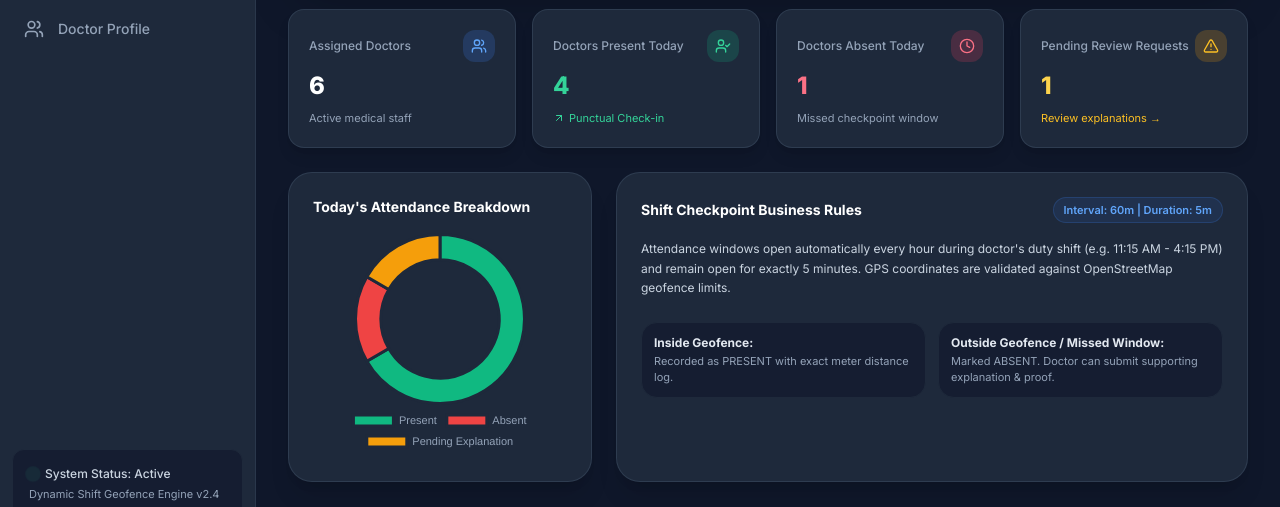
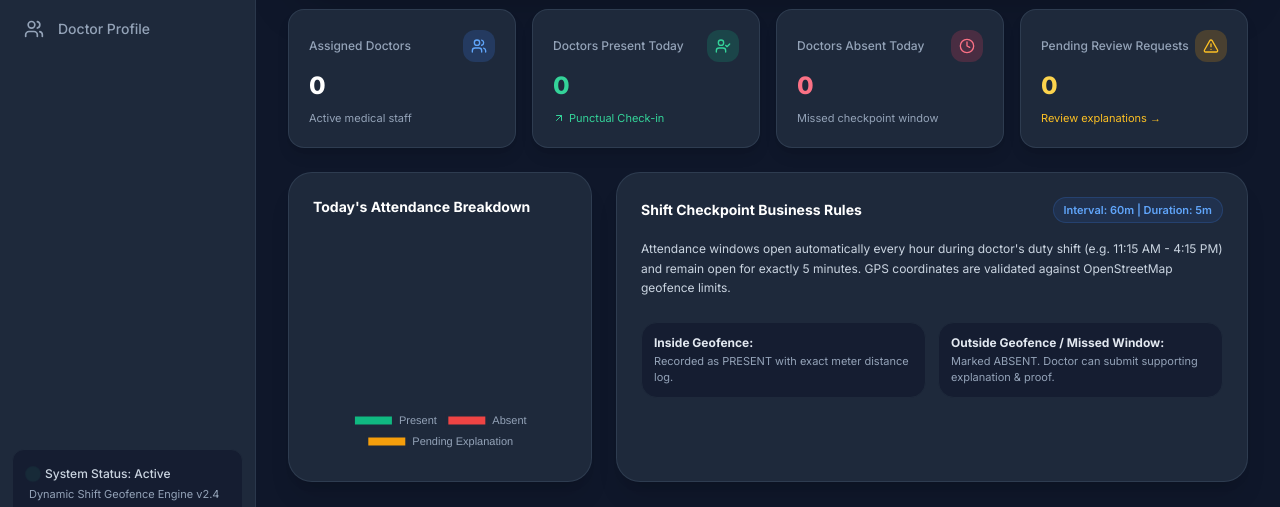
Before and after one commit to Suriyaiteec2028/geofence, a React (Vite) app in the folder client/: page /admin in a window 1280 px wide. Shown: the part 269-776 px from the top of the page. Built offline with nearby package versions, Linux system fonts and the light colour scheme; no server answers; sample sign-in values are in the browser's storage.

Commit message:
Remove all sample/fallback dummy numbers from all user roles (CMO, Admin, Doctor)

```diff
--- a/client/src/pages/admin/AdminDashboard.jsx
+++ b/client/src/pages/admin/AdminDashboard.jsx
@@ -52,7 +52,7 @@ export const AdminDashboard = () => {
             onClick={() => navigate('/admin/explanations')}
             className="px-3.5 py-2 rounded-xl bg-amber-600 hover:bg-amber-500 text-white text-xs font-semibold flex items-center gap-1.5 shadow-lg transition-all"
           >
-            <ClipboardCheck className="w-3.5 h-3.5" /> Review Explanations ({summary?.pendingExplanations || 0})
+            <ClipboardCheck className="w-3.5 h-3.5" /> Review Explanations ({summary?.pendingExplanations ?? 0})
           </button>
         </div>
       </div>
@@ -66,7 +66,7 @@ export const AdminDashboard = () => {
               <Users className="w-4 h-4" />
             </div>
           </div>
-          <div className="text-2xl font-extrabold text-white">{summary?.totalDoctors || 6}</div>
+          <div className="text-2xl font-extrabold text-white">{summary?.totalDoctors ?? 0}</div>
           <div className="text-[11px] text-slate-400">Active medical staff</div>
         </motion.div>
 
@@ -77,7 +77,7 @@ export const AdminDashboard = () => {
               <UserCheck className="w-4 h-4" />
             </div>
           </div>
-          <div className="text-2xl font-extrabold text-emerald-400">{summary?.presentCount || 4}</div>
+          <div className="text-2xl font-extrabold text-emerald-400">{summary?.presentCount ?? 0}</div>
           <div className="text-[11px] text-emerald-400 flex items-center gap-1">
             <ArrowUpRight className="w-3 h-3" /> Punctual Check-in
           </div>
@@ -90,7 +90,7 @@ export const AdminDashboard = () => {
               <Clock className="w-4 h-4" />
             </div>
           </div>
-          <div className="text-2xl font-extrabold text-rose-400">{summary?.absentCount || 1}</div>
+          <div className="text-2xl font-extrabold text-rose-400">{summary?.absentCount ?? 0}</div>
           <div className="text-[11px] text-slate-400">Missed checkpoint window</div>
         </motion.div>
 
@@ -101,7 +101,7 @@ export const AdminDashboard = () => {
               <AlertTriangle className="w-4 h-4" />
             </div>
           </div>
-          <div className="text-2xl font-extrabold text-amber-300">{summary?.pendingExplanations || 1}</div>
+          <div className="text-2xl font-extrabold text-amber-300">{summary?.pendingExplanations ?? 0}</div>
           <div className="text-[11px] text-amber-400 cursor-pointer hover:underline" onClick={() => navigate('/admin/explanations')}>
             Review explanations &rarr;
           </div>
@@ -113,9 +113,9 @@ export const AdminDashboard = () => {
         <div className="lg:col-span-1 p-6 rounded-3xl bg-[#1E293B] border border-slate-700/80 shadow-xl space-y-4">
           <h3 className="font-bold text-sm text-white">Today's Attendance Breakdown</h3>
           <DoctorStatusDoughnut
-            present={summary?.presentCount}
-            absent={summary?.absentCount}
-            pending={summary?.pendingExplanations}
+            present={summary?.presentCount ?? 0}
+            absent={summary?.absentCount ?? 0}
+            pending={summary?.pendingExplanations ?? 0}
           />
         </div>
 
```
Also changed, not shown: 1 other file (tests, documents, lock files or other folders).
